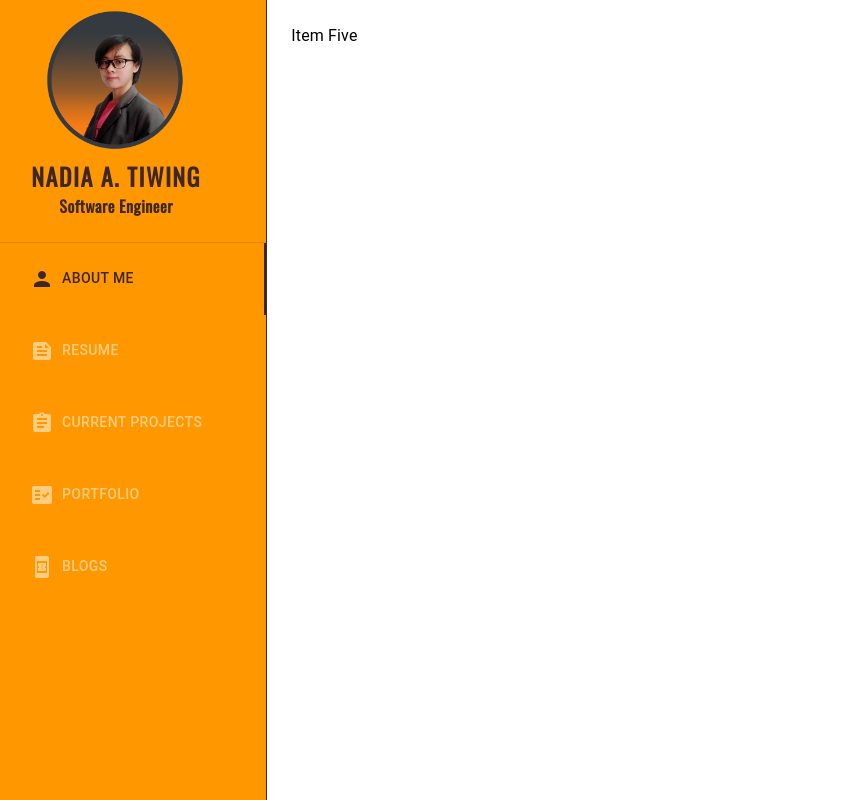
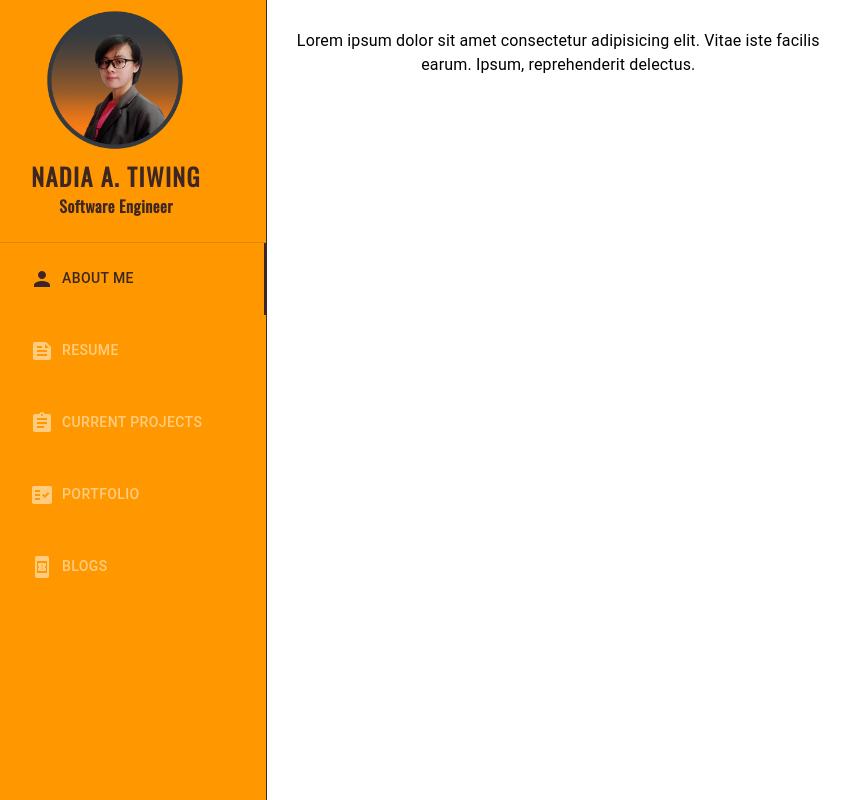
Before and after one commit to NadzTiwing/nadia-tiwing, a React (Create React App) app in the folder profile/: page / in a window 1280 px wide. Both pictures are taken after a click on the tab "ABOUT ME". Shown: the whole page, without its empty margins (34-884 px from the left). Built offline with nearby package versions, Linux system fonts and the light colour scheme.

Commit message:
insert contents of each nav links

```diff
--- a/profile/package.json
+++ b/profile/package.json
@@ -15,6 +15,7 @@
     "@types/node": "^16.11.49",
     "@types/react": "^18.0.17",
     "@types/react-dom": "^18.0.6",
+    "framer-motion": "^7.2.0",
     "react": "^18.2.0",
     "react-dom": "^18.2.0",
     "react-scripts": "5.0.1",
--- a/profile/src/index.css
+++ b/profile/src/index.css
@@ -26,3 +26,8 @@ code {
   justify-content: start !important;
   border-bottom: 1px white;
 }
+
+.text{
+  margin-top: 20em;
+  /* opacity: 0; */
+}
--- /dev/null
+++ b/profile/src/main/content/about_me.tsx
@@ -0,0 +1,11 @@
+import { Grid } from "@mui/material";
+
+export default function AboutMe() {
+    return(
+        <Grid container spacing={0}>
+            <Grid item xs={8}>
+                Lorem ipsum dolor sit amet consectetur adipisicing elit. Vitae iste facilis earum. Ipsum, reprehenderit delectus.
+            </Grid>
+        </Grid>
+    );
+}
--- /dev/null
+++ b/profile/src/main/content/blogs.tsx
@@ -0,0 +1,11 @@
+import { Grid } from "@mui/material";
+
+export default function Blogs() {
+    return(
+        <Grid container spacing={0}>
+            <Grid item xs={8}>
+                blogs
+            </Grid>
+        </Grid>
+    );
+}
--- /dev/null
+++ b/profile/src/main/content/portfolio.tsx
@@ -0,0 +1,11 @@
+import { Grid } from "@mui/material";
+
+export default function Portfolio() {
+    return(
+        <Grid container spacing={0}>
+            <Grid item xs={8}>
+                Portfolio
+            </Grid>
+        </Grid>
+    );
+}
--- /dev/null
+++ b/profile/src/main/content/projects.tsx
@@ -0,0 +1,11 @@
+import { Grid } from "@mui/material";
+
+export default function Projects() {
+    return(
+        <Grid container spacing={0}>
+            <Grid item xs={8}>
+            Projects
+            </Grid>
+        </Grid>
+    );
+}
--- /dev/null
+++ b/profile/src/main/content/resume.tsx
@@ -0,0 +1,11 @@
+import { Grid } from "@mui/material";
+
+export default function Resume() {
+    return(
+        <Grid container spacing={0}>
+            <Grid item xs={8}>
+                Resume: Lorem ipsum dolor sit amet consectetur adipisicing elit. Vitae iste facilis earum. Ipsum, reprehenderit delectus.
+            </Grid>
+        </Grid>
+    );
+}
--- a/profile/src/main/sidebar.tsx
+++ b/profile/src/main/sidebar.tsx
@@ -5,7 +5,8 @@ import {
     Typography,
     Box,
     Avatar,
-    Divider
+    Divider,
+    Grid
 } from '@mui/material'
 import { orange, brown } from '@mui/material/colors';
 import PersonIcon from '@mui/icons-material/Person';
@@ -13,13 +14,18 @@ import FeedIcon from '@mui/icons-material/Feed';
 import AssignmentIcon from '@mui/icons-material/Assignment';
 import FactCheckIcon from '@mui/icons-material/FactCheck';
 import BookOnlineIcon from '@mui/icons-material/BookOnline';
+import { motion, AnimatePresence } from "framer-motion";
+import AboutMe from './content/about_me';
+import Resume from './content/resume';
+import Portfolio from './content/portfolio';
+import Projects from './content/projects';
+import Blogs from './content/blogs';
 
 interface TabPanelProps {
   children?: React.ReactNode;
   index: number;
   value: number;
 }
-
 
 function TabPanel(props: TabPanelProps) {
   const { children, value, index, ...other } = props;
@@ -55,34 +61,48 @@ export default function Sidebar() {
 
   const navLinks=[
     {
+      index:4,
       id:'about_me',
       title:'About Me',
-        icon: PersonIcon
+      icon: PersonIcon,
+      content: <AboutMe/>
     },
     {
+      index:5,
       id:'resume',
       title:'Resume',
-        icon: FeedIcon
+      icon: FeedIcon,
+      content: <Resume/>
     },
     {
+      index:6,
       id:'projects',
       title:'Current Projects',
-        icon: AssignmentIcon
+      icon: AssignmentIcon,
+      content: <Projects/>
     },
     {
+      index:7,
       id:'portfolio',
       title:'Portfolio',
-        icon: FactCheckIcon
+      icon: FactCheckIcon,
+      content: <Portfolio/>
     },
     {
+      index:8,
       id:'blogs',
       title:'Blogs',
-        icon: BookOnlineIcon
+      icon: BookOnlineIcon,
+      content: <Blogs/>
     },
   ];
 
-  const handleChange = (event: React.SyntheticEvent, newValue: number) => {
-    setValue(newValue);
+  const handleChange = (event: React.SyntheticEvent) => {
+    let tabId = event.currentTarget.getAttribute('id')?.toString();
+    let tab = tabId?.split('-');
+    let tabIndex = tab? parseInt(tab[2]):0;
+    setValue(tabIndex);
+    console.log(value);
   };
 
   return (
@@ -92,7 +112,7 @@ export default function Sidebar() {
       <Tabs
         orientation="vertical"
         value={value}
-        onChange={handleChange}
+        onChange={evt => handleChange(evt)}
         aria-label="Sidebar"
         sx={{ borderRight: 1, color:coffee, bgcolor: sidebarBg, py:1}}
         className='nav-links'
@@ -110,34 +130,25 @@ export default function Sidebar() {
           <Tab
           icon={<link.icon/>}
           iconPosition="start"
-            label={link.title} {...a11yProps(index)}
+          label={link.title} {...a11yProps(link.index)}
           sx={{color:navText, px:8, my:0}}
           className='nav-links'
           />
         ))}
 
       </Tabs>
-      <TabPanel value={value} index={0}>
-        Item One
+      {navLinks.map( (link, index) =>(
+        <TabPanel value={value} index={link.index}>
+          <AnimatePresence exitBeforeEnter>
+            <motion.div
+              initial={{ opacity: 0 }}
+              animate={{ opacity: 1, y: 5 }}
+            >
+              {link.content}
+            </motion.div>
+          </AnimatePresence>
         </TabPanel>
-      <TabPanel value={value} index={1}>
-        Item Two
-      </TabPanel>
-      <TabPanel value={value} index={2}>
-        Item Three
-      </TabPanel>
-      <TabPanel value={value} index={3}>
-        Item Four
-      </TabPanel>
-      <TabPanel value={value} index={4}>
-        Item Five
-      </TabPanel>
-      <TabPanel value={value} index={5}>
-        Item Six
-      </TabPanel>
-      <TabPanel value={value} index={6}>
-        Item Seven
-      </TabPanel>
+      ))}
     </Box>
   );
 }
```
Also changed, not shown: 1 other file (tests, documents, lock files or other folders). Lines whose indentation alone changed are shown as unchanged.
